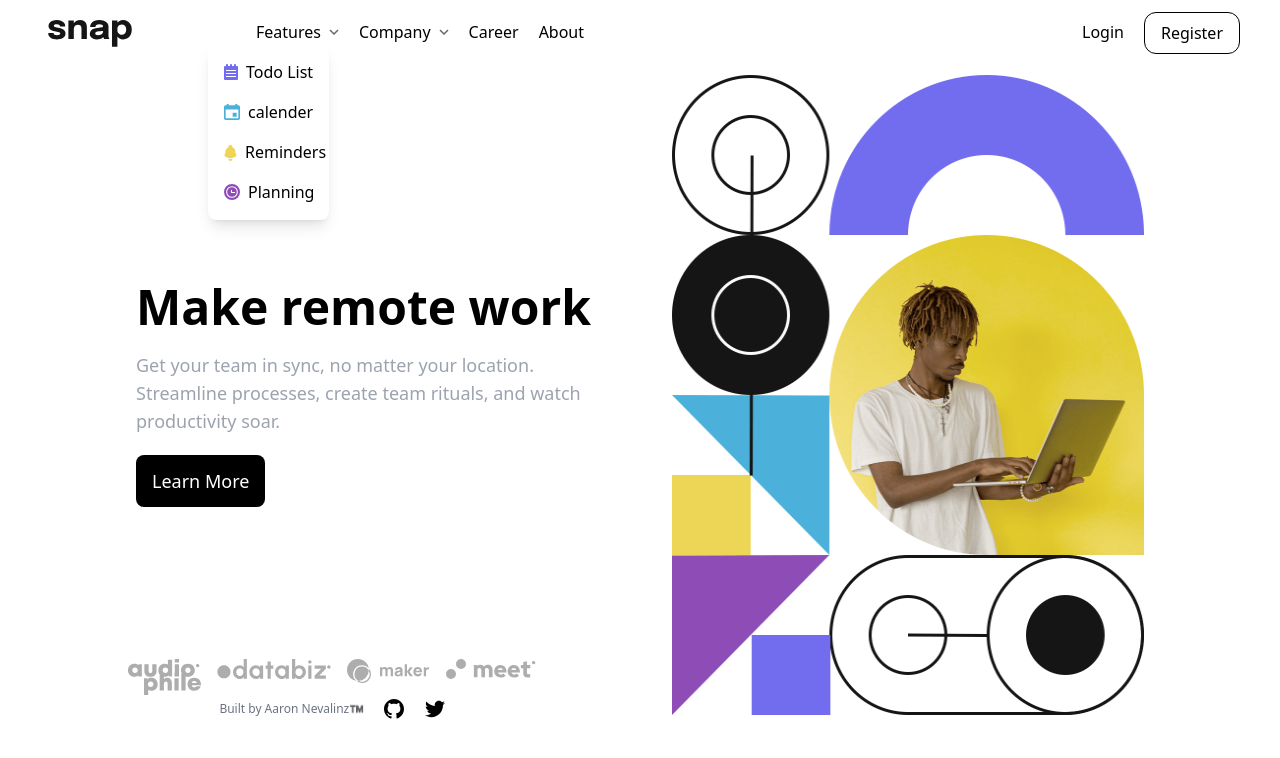
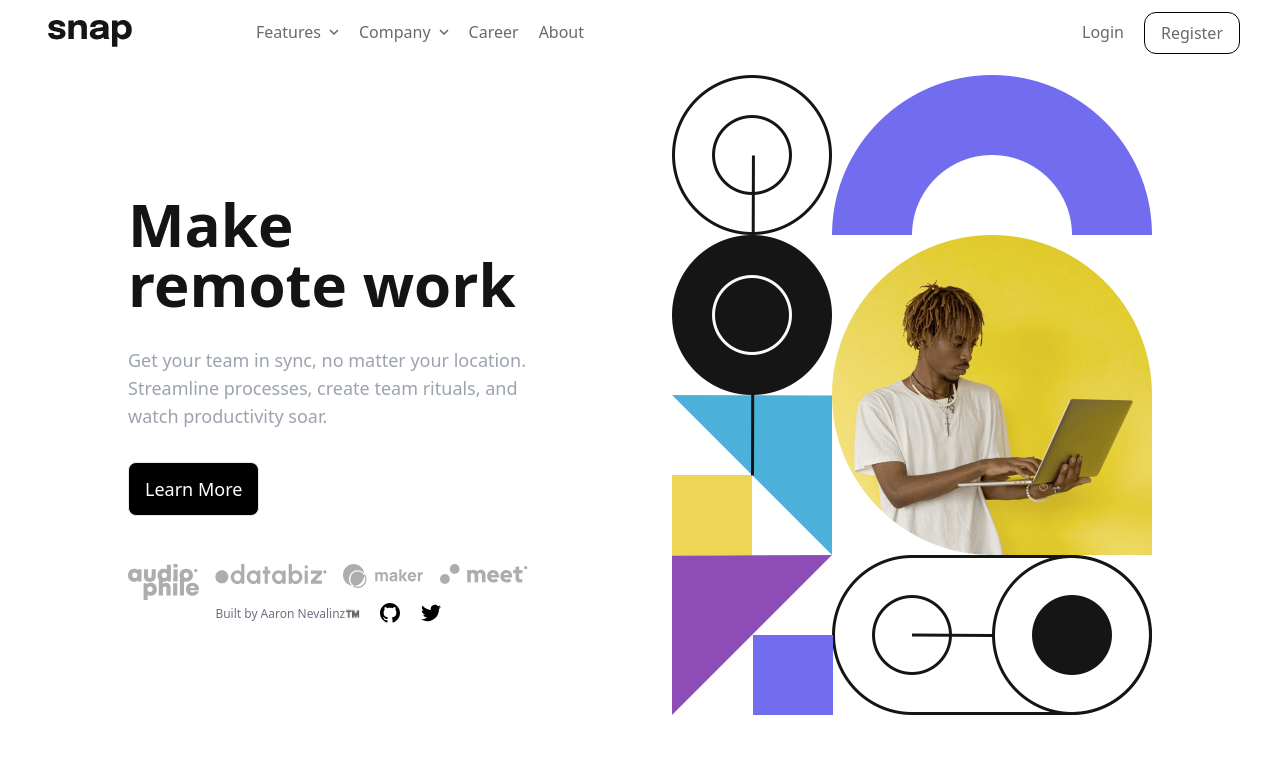
Before and after one commit to AaronNevalinz/Intro-section-with-dropdown, a website: page docs/index.html in a window 1280 px wide. Drawn offline with Linux system fonts and the light colour scheme.

Commit message:
website done

```diff
--- a/docs/index.html
+++ b/docs/index.html
@@ -8,22 +8,22 @@
     <link rel="stylesheet" href="./styles.css">
 </head>
 <body class="font-sans">
-    <section class="relative">
+    <section class="relative text-primary-200">
         <header class="px-4">
                     <nav class=" w-full flex items-start justify-between md:px-8 py-5">
                         <img src="../docs/images/logo.svg" alt="">
                         <div class="absolute z-50 py-5 bg-white lg:bg-transparent pr-10 min-h-screen top-0 right-0 w-[70vw] lg:w-[80vw] lg:flex justify-between invisible lg:visible" id="navbar-menu">
                             <img src="../docs/images/icon-close-menu.svg" class="absolute right-0 mr-5 cursor-pointer lg:hidden" alt="" id="close-menu">
-                            <ul class="mt-20 lg:mt-0 lg:pl-0 pl-10 flex flex-col lg:flex-row gap-5">
+                            <ul class="mt-20 lg:mt-0 lg:pl-0 pl-10 flex flex-col lg:flex-row gap-5 ">
                                 <li>
                                     <a href="#">
-                                        <span class="flex gap-2 items-center dropdown-btn" data-dropdown="dropdown1" aria-expanded="false">
+                                        <span class="flex gap-2 items-center font-medium  hover:text-primary-300 dropdown-btn" data-dropdown="dropdown1" aria-expanded="false">
                                             Features
                                             <img src="./images/icon-arrow-down.svg" alt="">
                                         </span>
                                         <!-- dropdown menu -->
-                                        <div id="dropdown1" class="flex min-w-[230px] absolute top-[36px] dropdown">
-                                            <ul class="absolute lg:static bg-white p-2 -ml-12 left-0 shadow-lg rounded-lg" aria-labelledby="dropdownLargeButton">
+                                        <div id="dropdown1" class="min-w-[230px] lg:absolute top-[36px] dropdown hidden">
+                                            <ul class="lg:static bg-transparent lg:bg-white p-4 lg:mt-5 w-[180px] lg:-ml-24 lg:text-center lg:shadow-2xl rounded-lg" aria-labelledby="dropdownLargeButton">
                                                 <li><a href="#" class="flex gap-2 p-2 items-center"><img src="./images/icon-todo.svg" alt="">Todo List</a></li>
                                                 <li><a href="#" class="flex gap-2 p-2 items-center"><img src="./images/icon-calendar.svg" alt="">calender</a></li>
                                                 <li><a href="#" class="flex gap-2 p-2 items-center"><img src="./images/icon-reminders.svg" alt="">Reminders</a></li>
@@ -34,7 +34,7 @@
                                 </li>
                                 <li>
                                     <a href="#">
-                                        <span class="flex items-center gap-2 dropdown-btn" data-dropdown="dropdown2" aria-expanded="false">
+                                        <span class="flex items-center gap-2 dropdown-btn font-medium hover:text-primary-300" data-dropdown="dropdown2" aria-expanded="false">
                                             Company
                                             <div>
                                                 <img src="./images/icon-arrow-down.svg" alt="">
@@ -42,7 +42,7 @@
                                             </div>
                                         </span>
                                         <div class="hidden dropdown" id="dropdown2">
-                                            <ul class="absolute bg-white p-2 left-20 ml-7 shadow-lg rounded-lg">
+                                            <ul class="lg:absolute bg-white p-2 left-20 lg:ml-7 lg:shadow-2xl rounded-lg w-[160px] lg:mt-5">
                                                 <li><a href="#" class="flex gap-2 p-2 items-center">Todo List</a></li>
                                                 <li><a href="#" class="flex gap-2 p-2 items-center">calender</a></li>
                                                 <li><a href="#" class="flex gap-2 p-2 items-center">Reminders</a></li>
@@ -50,12 +50,12 @@
                                         </div>
                                     </a>
                                 </li>
-                                <li>Career</li>
-                                <li>About</li>
+                                <li class="font-medium hover:text-primary-300 cursor-pointer">Career</li>
+                                <li class="font-medium hover:text-primary-300 cursor-pointer">About</li>
                             </ul>
                             <ul class="pl-20 mt-5 lg:pl-0 lg:mt-0 flex flex-col lg:flex-row gap-5">
-                                <li>Login</li>
-                                <li><button class="border-black border py-2 px-4 rounded-xl -mt-2">Register</button></li>
+                                <li class="font-medium hover:text-primary-300">Login</li>
+                                <li><button class="border-black font-medium hover:text-primary-300 border py-2 px-4 rounded-xl -mt-2">Register</button></li>
                             </ul>
                         </div>
                         <img class="lg:hidden cursor-pointer" id="hamburger" src="../docs/images/icon-menu.svg" alt="">
@@ -63,22 +63,19 @@
         </header>
 
         <!-- heros section -->
-        <div class="md:grid md:place-items-center lg:px-24">
-            <div class="my-2 md:grid grid-cols-2 md:px-10 items-center gap-5 lg:gap-16  ">
-                <img class="max-h-[50vh] w-screen md:hidden text-center" src="../docs/images/image-hero-mobile.png" alt="">
-                <img class="hidden md:block w-full lg:h-[80vh]" src="../docs/images/image-hero-desktop.png" alt="">
-                <div class="text-center md:text-left my-5 py-2 md:-order-1">
-                    <h1 class="text-3xl md:text-5xl font-bold">Make remote work</h1>
-                    <p class="text-gray-400 md:my-6 lg:text-lg lg:my-5">Get your team in sync, no matter your location. Streamline processes, create team rituals, and watch productivity soar.</p>
-                    <p class="my-4 md:my-0 bg-black text-white font-medium text-lg py-3 px-4 inline-block rounded-lg cursor-pointer text-center">Learn More</p>
-                </div>
-            </div>
+        <div class="md:grid md:place-items-center lg:px-24 md:px-20">
+            <div class="my-2 md:grid grid-cols-2 items-center gap-5 lg:gap-16">
+                <img class="max-h-[50vh] w-screen md:hidden text-center min-w-full" src="../docs/images/image-hero-mobile.png" alt="">
+                <img class="hidden md:block w-full lg:max-h-[80vh]" src="../docs/images/image-hero-desktop.png" alt="">
+                <div class=" md:-order-1">
+                    <div class="text-center md:text-left my-5 py-2">
+                        <h1 class="text-3xl md:text-5xl lg:text-6xl md:min-w-[280px] md:max-w-[400px] font-bold text-primary-300">Make remote work</h1>
+                        <p class="text-gray-400 md:my-6 lg:text-lg lg:my-8 md:min-w-[280px] md:max-w-[400px]">Get your team in sync, no matter your location. Streamline processes, create team rituals, and watch productivity soar.</p>
+                        <p class="my-4 md:my-0 bg-black hover:bg-transparent hover:text-primary-300 hover:border-black border text-white font-medium text-lg py-3 px-4 inline-block rounded-lg cursor-pointer text-center">Learn More</p>
                     </div>
 
-
-
                     <!-- clients -->
-        <div class="px-3 md:mt-10 lg:absolute lg:pl-32 lg:bottom-1">
+                    <div class="px-3 lg:px-0 md:mt-10 md:min-w-[280px] md:max-w-[400px]">
                         <ul class="flex justify-between lg:gap-4 md:justify-evenly">
                             <li><a href="#"><img src="../docs/images/client-audiophile.svg" alt=""></a></li>
                             <li><a href="#"><img src="../docs/images/client-databiz.svg" alt=""></a></li>
@@ -95,6 +92,16 @@
                             </a>
                         </div>
                     </div>
+                </div>
+            </div>
+
+
+
+        </div>
+
+
+
+
 
         <!-- overlay -->
         <div class="invisible w-full absolute top-0 min-h-screen bg-black opacity-50" id="overlay"></div>
--- a/tailwind.config.js
+++ b/tailwind.config.js
@@ -5,7 +5,7 @@ module.exports = {
   ],
   theme: {
     extend: {
-      color:{
+      colors:{
         primary:{
           100: 'hsl(0, 0%, 98%)',
           200: 'hsl(0, 0%, 41%)',
```
Also changed, not shown: docs/styles.css. Lines whose indentation alone changed are shown as unchanged.
